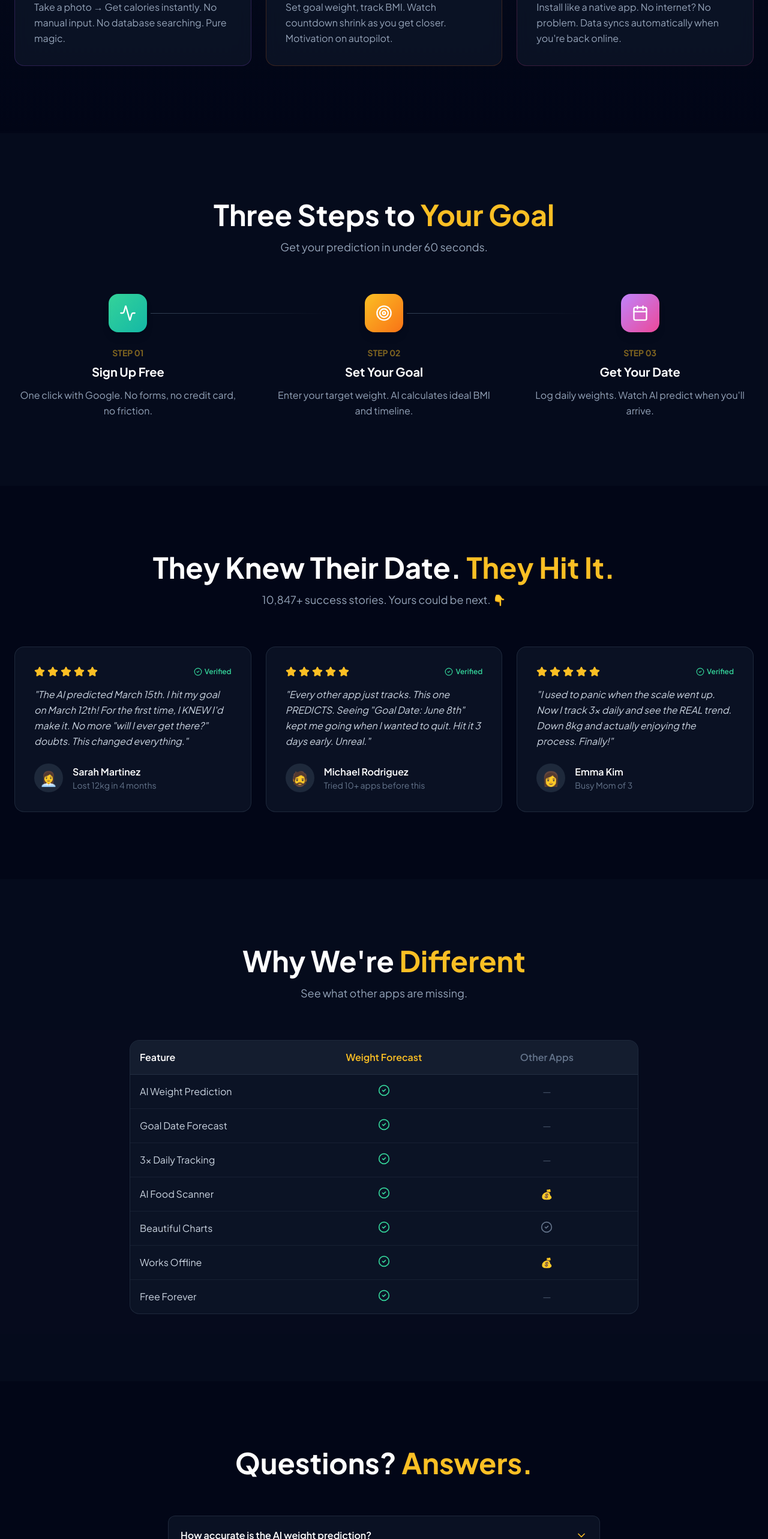
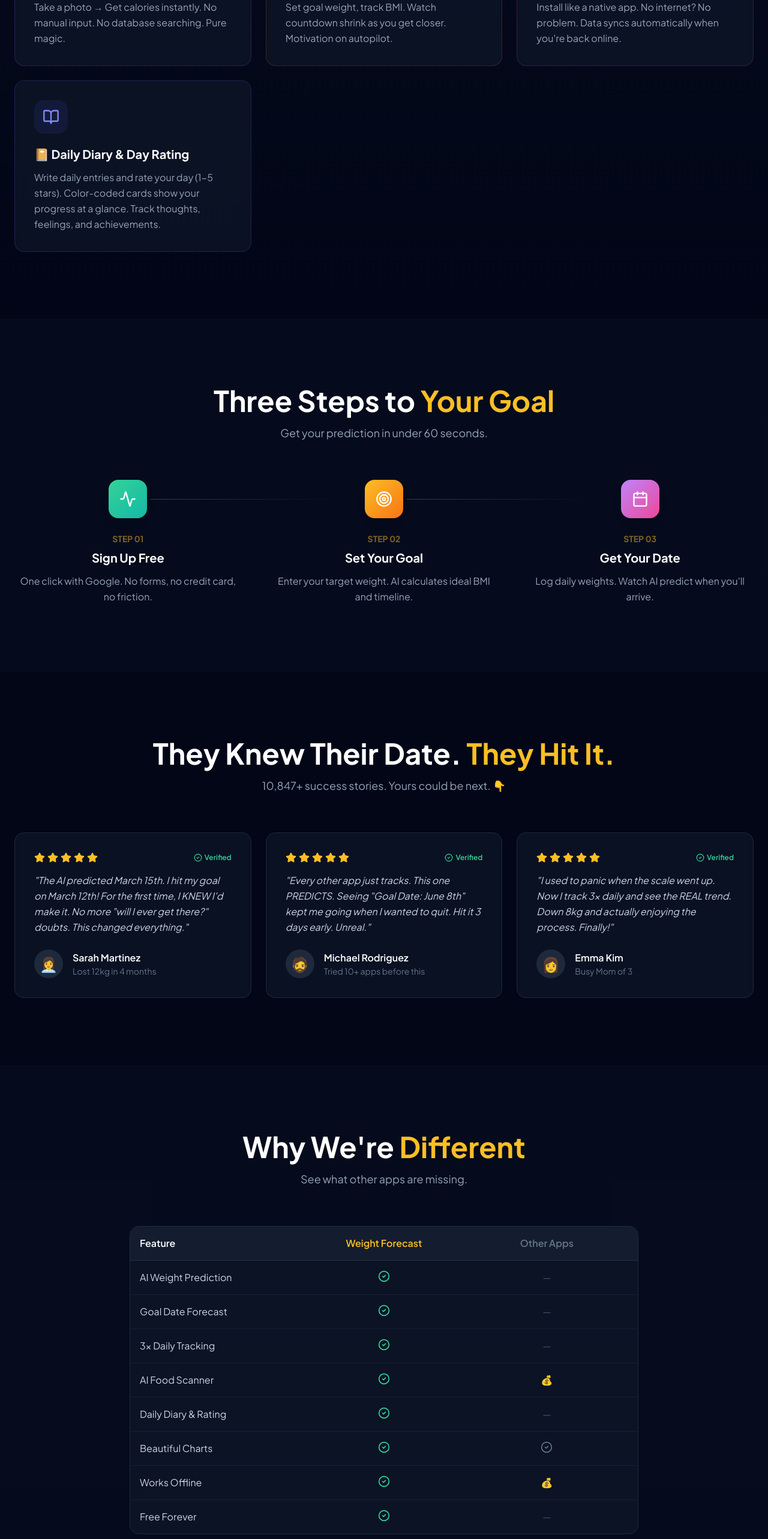
Before and after one commit to josefwebdeveloper/weight-forecast-landing, a React (Vite) app: page / in a window 1280 px wide. Shown: the part 1840-4406 px from the top of the page at 60% size. Built offline with nearby package versions, Linux system fonts and the light colour scheme.

Commit message:
Add diary feature description to landing page
- Add Daily Diary & Day Rating feature to features section
- Add diary feature to comparison table
- Update feature list in JSON-LD schema
- Update Terms page with diary functionality

```diff
--- a/index.html
+++ b/index.html
@@ -101,6 +101,8 @@
         "BMI Calculator & Monitoring",
         "Calorie Intake Tracking",
         "AI Food Recognition from Photos",
+        "Daily Diary with Day Rating (1-5 stars)",
+        "Color-Coded Progress Cards",
         "Progress Charts & Analytics",
         "Goal Date Prediction",
         "Cross-Device Sync",
--- a/src/LandingPage.tsx
+++ b/src/LandingPage.tsx
@@ -20,7 +20,8 @@
   Sparkles,
   Award,
   Heart,
-  Globe
+  Globe,
+  BookOpen
 } from 'lucide-react';
 
 // TypeScript declaration for gtag
@@ -138,6 +139,14 @@
       color: 'text-pink-400',
       bg: 'bg-pink-500/10',
       border: 'border-pink-500/20'
+    },
+    {
+      icon: BookOpen,
+      title: '📔 Daily Diary & Day Rating',
+      description: 'Write daily entries and rate your day (1-5 stars). Color-coded cards show your progress at a glance. Track thoughts, feelings, and achievements.',
+      color: 'text-indigo-400',
+      bg: 'bg-indigo-500/10',
+      border: 'border-indigo-500/20'
     }
   ];
 
@@ -196,6 +205,7 @@
     { feature: 'Goal Date Forecast', us: true, others: false },
     { feature: '3x Daily Tracking', us: true, others: false },
     { feature: 'AI Food Scanner', us: true, others: '💰' },
+    { feature: 'Daily Diary & Rating', us: true, others: false },
     { feature: 'Beautiful Charts', us: true, others: true },
     { feature: 'Works Offline', us: true, others: '💰' },
     { feature: 'Free Forever', us: true, others: false },
--- a/src/Terms.tsx
+++ b/src/Terms.tsx
@@ -61,6 +61,8 @@
               <li>AI-powered weight goal date predictions using linear regression</li>
               <li>Weight and health metrics tracking (3x daily measurements)</li>
               <li>AI food calorie estimation from photos and text</li>
+              <li>Daily diary entries with day rating system (1-5 stars)</li>
+              <li>Color-coded progress cards based on day ratings</li>
               <li>BMI calculations and progress visualization</li>
               <li>Offline functionality via Progressive Web App (PWA)</li>
               <li>Cloud synchronization across devices</li>
```
